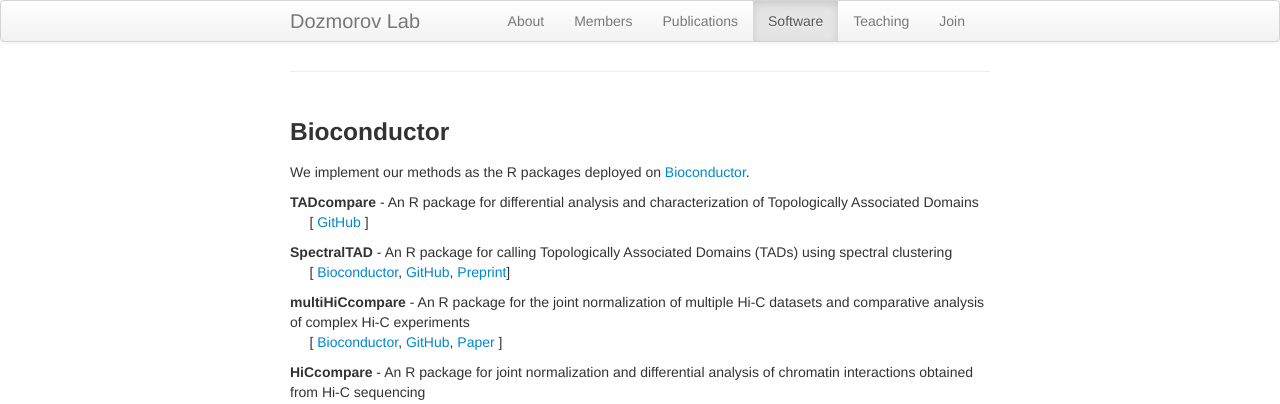
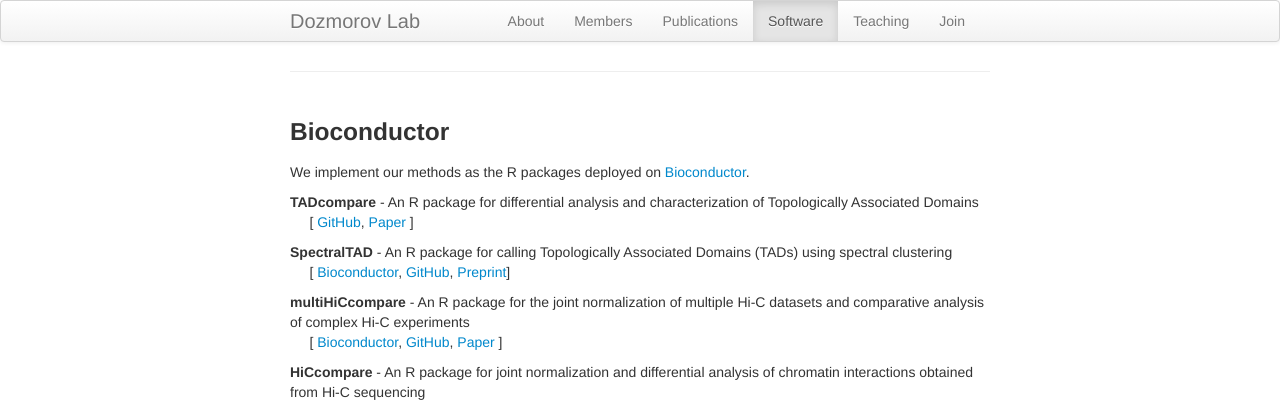
Before and after one commit to dozmorovlab/dozmorovlab.github.io, a Jekyll site: the page built from 04-software.md, in a window 1280 px wide. Shown: the top 404 px of the page. Built offline with Jekyll 4.4.1, drawn with Linux system fonts in a browser that asks for light colours.

Commit message:
Add link to TADcompare paper

```diff
--- a/04-software.md
+++ b/04-software.md
@@ -11,7 +11,7 @@ permalink: "software.html"
 We implement our methods as the R packages deployed on [Bioconductor](http://www.bioconductor.org).
 
 **TADcompare** - An R package for differential analysis and characterization of Topologically Associated Domains
-<br>&nbsp;&nbsp;&nbsp;&nbsp;&nbsp;[ [GitHub](https://github.com/dozmorovlab/TADCompare) ]
+<br>&nbsp;&nbsp;&nbsp;&nbsp;&nbsp;[ [GitHub](https://github.com/dozmorovlab/TADCompare), [Paper](https://www.frontiersin.org/articles/10.3389/fgene.2020.00158/full) ]
 
 **SpectralTAD** - An R package for calling Topologically Associated Domains (TADs) using spectral clustering
 <br>&nbsp;&nbsp;&nbsp;&nbsp;&nbsp;[ [Bioconductor](https://bioconductor.org/packages/devel/bioc/html/SpectralTAD.html),  [GitHub](https://github.com/dozmorovlab/SpectralTAD), [Preprint](https://www.biorxiv.org/content/10.1101/549170v3)]
```
